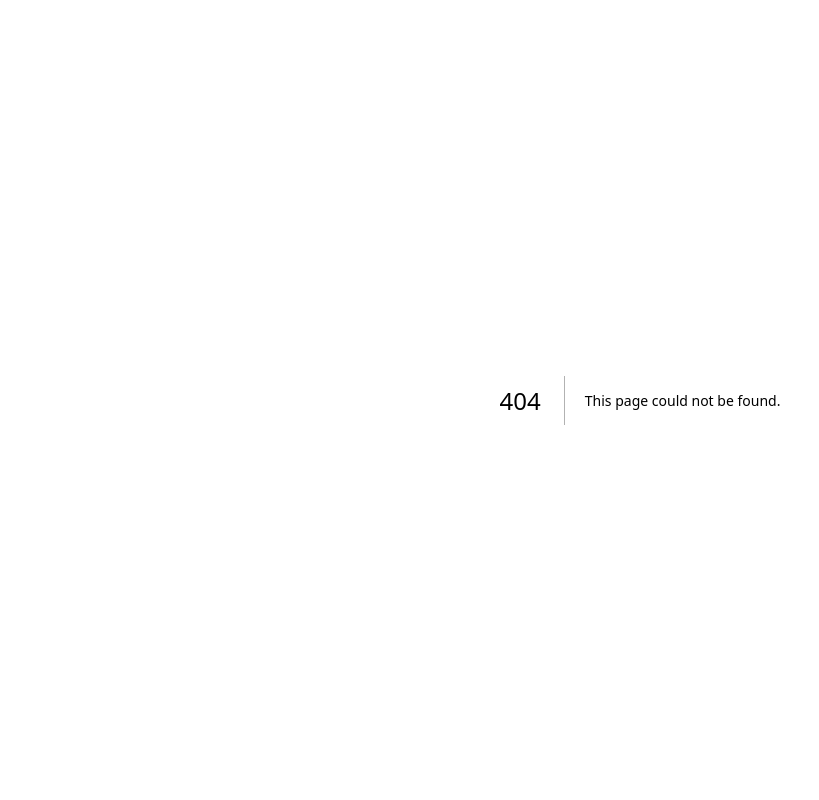
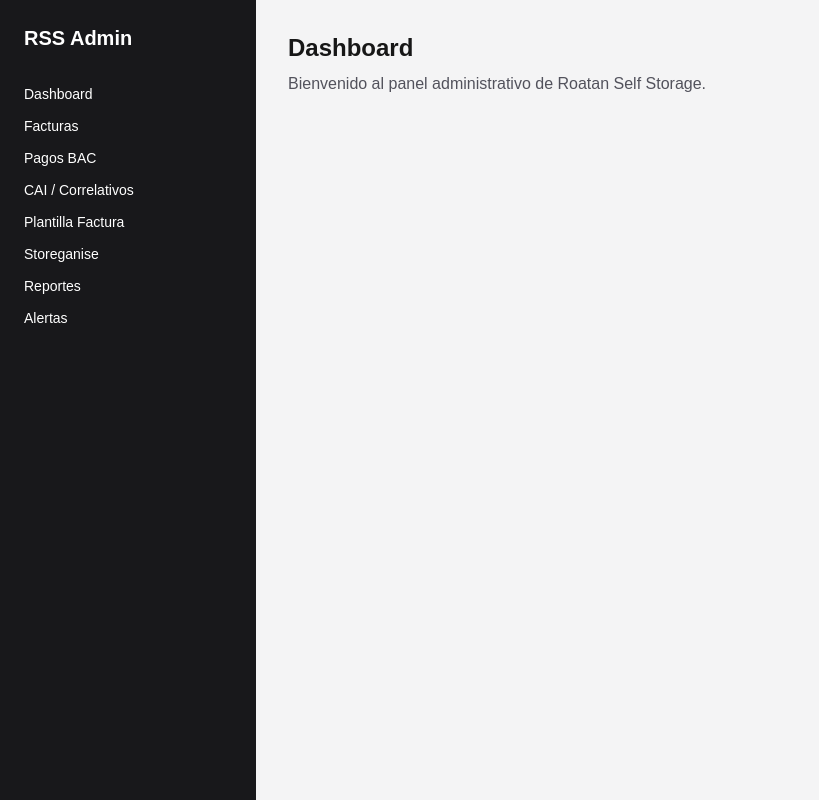
Before and after one commit to CarlosAlvarez10/RSS, a Next.js app: page /overview in a window 1280 px wide. Before the commit this address had no page. Shown: the whole page, without its empty margins (0-819 px from the left). Built offline with nearby package versions, Linux system fonts and the light colour scheme.

Commit message:
Initial dashboard setup

```diff
--- /dev/null
+++ b/src/app/(dashboard)/layout.tsx
@@ -0,0 +1,28 @@
+export default function DashboardLayout({
+  children,
+}: {
+  children: React.ReactNode;
+}) {
+  return (
+    <div className="min-h-screen bg-zinc-100">
+      <div className="flex">
+        <aside className="w-64 min-h-screen bg-zinc-900 text-white p-6">
+          <h2 className="text-xl font-bold">RSS Admin</h2>
+
+          <nav className="mt-8 flex flex-col gap-3 text-sm">
+            <a href="/overview">Dashboard</a>
+            <a href="/facturas">Facturas</a>
+            <a href="/pagos-bac">Pagos BAC</a>
+            <a href="/cai-correlativos">CAI / Correlativos</a>
+            <a href="/plantilla-factura">Plantilla Factura</a>
+            <a href="/storeganise">Storeganise</a>
+            <a href="/reportes">Reportes</a>
+            <a href="/alertas">Alertas</a>
+          </nav>
+        </aside>
+
+        <main className="flex-1 p-8">{children}</main>
+      </div>
+    </div>
+  );
+}
--- /dev/null
+++ b/src/app/(dashboard)/overview/page.tsx
@@ -0,0 +1,10 @@
+export default function OverviewPage() {
+  return (
+    <div>
+      <h1 className="text-2xl font-bold">Dashboard</h1>
+      <p className="mt-2 text-zinc-600">
+        Bienvenido al panel administrativo de Roatan Self Storage.
+      </p>
+    </div>
+  );
+}
--- a/src/app/page.tsx
+++ b/src/app/page.tsx
@@ -1,65 +1,5 @@
-import Image from "next/image";
+import { redirect } from "next/navigation";
 
 export default function Home() {
-  return (
-    <div className="flex flex-col flex-1 items-center justify-center bg-zinc-50 font-sans dark:bg-black">
-      <main className="flex flex-1 w-full max-w-3xl flex-col items-center justify-between py-32 px-16 bg-white dark:bg-black sm:items-start">
-        <Image
-          className="dark:invert"
-          src="/next.svg"
-          alt="Next.js logo"
-          width={100}
-          height={20}
-          priority
-        />
-        <div className="flex flex-col items-center gap-6 text-center sm:items-start sm:text-left">
-          <h1 className="max-w-xs text-3xl font-semibold leading-10 tracking-tight text-black dark:text-zinc-50">
-            To get started, edit the page.tsx file.
-          </h1>
-          <p className="max-w-md text-lg leading-8 text-zinc-600 dark:text-zinc-400">
-            Looking for a starting point or more instructions? Head over to{" "}
-            <a
-              href="https://vercel.com/templates?framework=next.js&utm_source=create-next-app&utm_medium=appdir-template-tw&utm_campaign=create-next-app"
-              className="font-medium text-zinc-950 dark:text-zinc-50"
-            >
-              Templates
-            </a>{" "}
-            or the{" "}
-            <a
-              href="https://nextjs.org/learn?utm_source=create-next-app&utm_medium=appdir-template-tw&utm_campaign=create-next-app"
-              className="font-medium text-zinc-950 dark:text-zinc-50"
-            >
-              Learning
-            </a>{" "}
-            center.
-          </p>
-        </div>
-        <div className="flex flex-col gap-4 text-base font-medium sm:flex-row">
-          <a
-            className="flex h-12 w-full items-center justify-center gap-2 rounded-full bg-foreground px-5 text-background transition-colors hover:bg-[#383838] dark:hover:bg-[#ccc] md:w-[158px]"
-            href="https://vercel.com/new?utm_source=create-next-app&utm_medium=appdir-template-tw&utm_campaign=create-next-app"
-            target="_blank"
-            rel="noopener noreferrer"
-          >
-            <Image
-              className="dark:invert"
-              src="/vercel.svg"
-              alt="Vercel logomark"
-              width={16}
-              height={16}
-            />
-            Deploy Now
-          </a>
-          <a
-            className="flex h-12 w-full items-center justify-center rounded-full border border-solid border-black/[.08] px-5 transition-colors hover:border-transparent hover:bg-black/[.04] dark:border-white/[.145] dark:hover:bg-[#1a1a1a] md:w-[158px]"
-            href="https://nextjs.org/docs?utm_source=create-next-app&utm_medium=appdir-template-tw&utm_campaign=create-next-app"
-            target="_blank"
-            rel="noopener noreferrer"
-          >
-            Documentation
-          </a>
-        </div>
-      </main>
-    </div>
-  );
+  redirect("/overview");
 }
```
